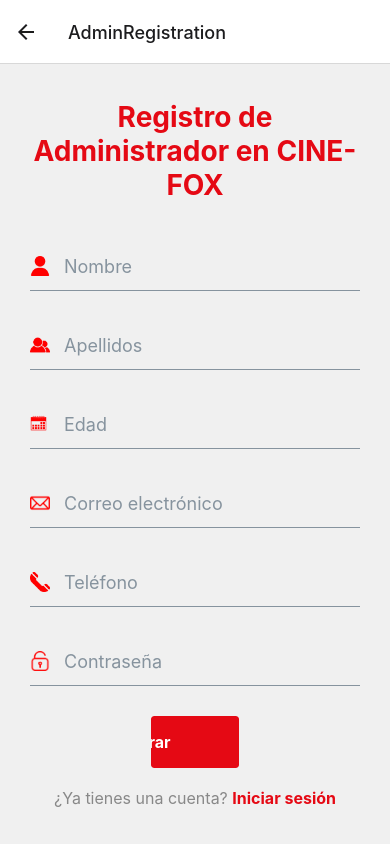
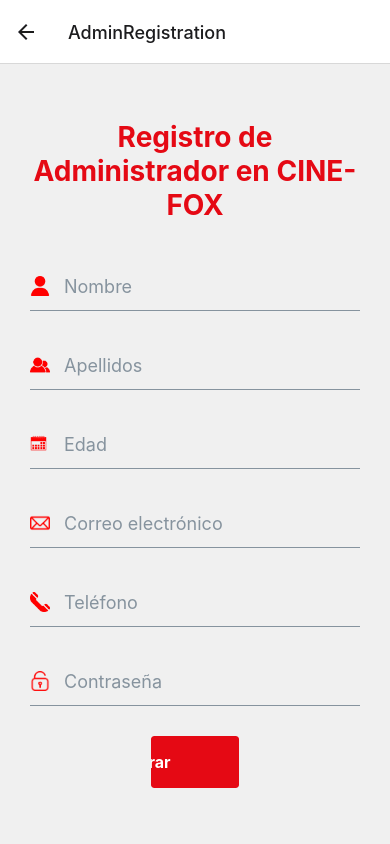
Before and after one commit to MiguelMacias3M/CINEFOXFRONT, a React Native app: screen /AdminRegistration in a window 390 px wide. Built offline with nearby package versions, Linux system fonts and the light colour scheme.

Commit message:
Se agrego el reload a la screen de registrar telefono

```diff
--- a/src/screens/admin/AdminRegistrationScreen.tsx
+++ b/src/screens/admin/AdminRegistrationScreen.tsx
@@ -1,5 +1,5 @@
 import React, { useState } from 'react';
-import { View, StyleSheet, ScrollView, Image, Alert } from 'react-native';
+import { View, StyleSheet, ScrollView, Image, Alert, ActivityIndicator } from 'react-native';
 import { Input, Button, Text } from 'react-native-elements';
 import { StackNavigationProp } from '@react-navigation/stack';
 import { RootStackParamList } from '../../navigation/AppNavigator';
@@ -14,8 +14,10 @@ const AdminRegistrationScreen: React.FC<{ navigation: AdminRegistrationScreenNav
   const [correoUsuario, setCorreoUsuario] = useState('');
   const [telefonoUsuario, setTelefonoUsuario] = useState('');
   const [contrasenaUsuario, setContrasenaUsuario] = useState('');
+  const [loading, setLoading] = useState(false);
 
   const handleRegister = async () => {
+    setLoading(true);
     try {
       const userData = await registerUsuarioAdmin(
         nombreUsuario,
@@ -30,6 +32,8 @@ const AdminRegistrationScreen: React.FC<{ navigation: AdminRegistrationScreenNav
     } catch (error) {
       console.error('Error al registrar administrador:', error);
       Alert.alert('Error', 'Hubo un error al intentar registrar al administrador. Por favor, inténtalo de nuevo.');
+    } finally {
+      setLoading(false);
     }
   };
 
@@ -89,18 +93,16 @@ const AdminRegistrationScreen: React.FC<{ navigation: AdminRegistrationScreenNav
         inputStyle={styles.input}
         secureTextEntry
       />
+      {loading ? (
+        <ActivityIndicator size="large" color="#E50914" />
+      ) : (
         <Button
           title="Registrar"
           buttonStyle={styles.button}
           titleStyle={styles.buttonText}
           onPress={handleRegister}
         />
-      <Text style={styles.footerText}>
-        ¿Ya tienes una cuenta?{' '}
-        <Text style={styles.footerLink} onPress={() => navigation.goBack()}>
-          Iniciar sesión
-        </Text>
-      </Text>
+      )}
     </ScrollView>
   );
 };
```
Lines whose indentation alone changed are shown as unchanged.
